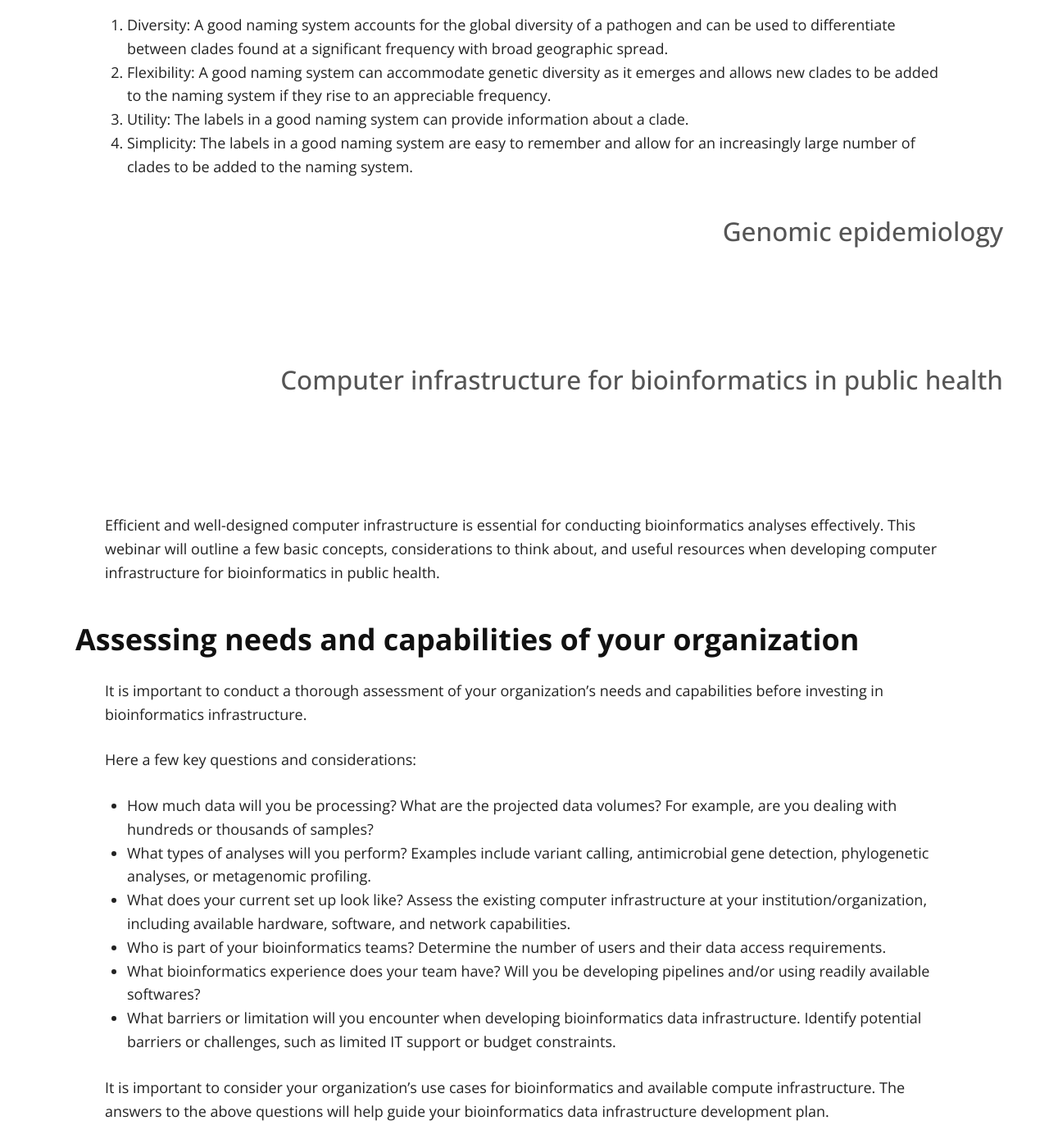
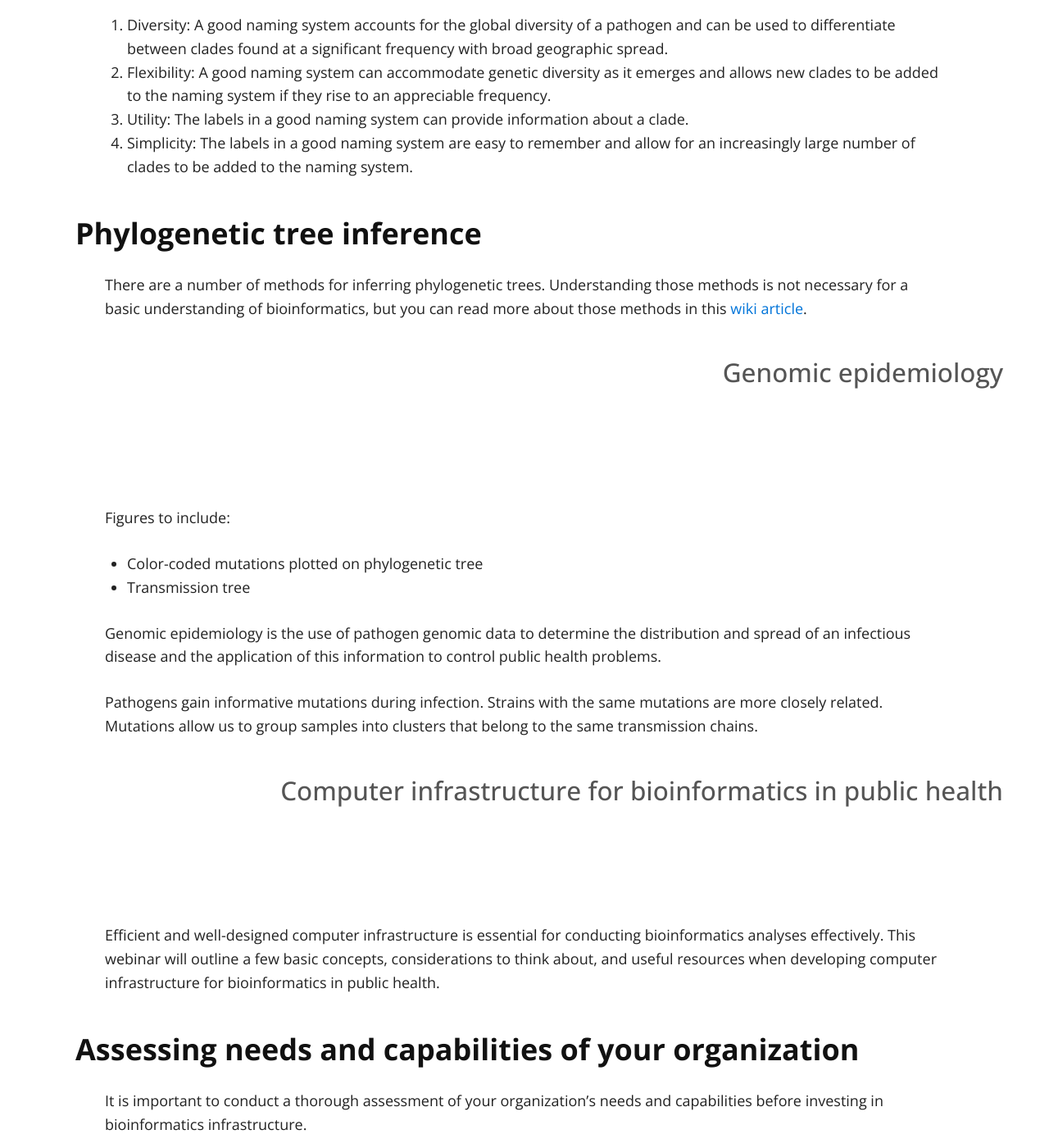
Before and after one commit to StaPH-B/midwest-region, a Jekyll site: the page built from in-progress/outline.md, in a window 1280 px wide and 1400 px high, scrolled down 21737 px. Shown: the whole window at 82% size. Built offline with Jekyll 4.4.1, drawn with Linux system fonts in a browser that asks for light colours; our own code applies the rules of GitHub Pages for plain Markdown files.

Commit message:
Add genomic epi and extra phylogentics

```diff
--- a/in-progress/outline.md
+++ b/in-progress/outline.md
@@ -542,7 +542,19 @@ On a small tree, it’s easy for us to give two clades simple and arbitrary name
 3. Utility: The labels in a good naming system can provide information about a clade.
 4. Simplicity: The labels in a good naming system are easy to remember and allow for an increasingly large number of clades to be added to the naming system.
 
+### Phylogenetic tree inference
+
+There are a number of methods for inferring phylogenetic trees. Understanding those methods is not necessary for a basic understanding of bioinformatics, but you can read more about those methods in this [wiki article](https://en.wikipedia.org/wiki/Computational_phylogenetics#Types_of_phylogenetic_trees_and_networks).
+
 ## Genomic epidemiology
+
+Figures to include:
+ - Color-coded mutations plotted on phylogenetic tree
+ - Transmission tree
+
+Genomic epidemiology is the use of pathogen genomic data to determine the distribution and spread of an infectious disease and the application of this information to control public health problems.
+
+Pathogens gain informative mutations during infection. Strains with the same mutations are more closely related. Mutations allow us to group samples into clusters that belong to the same transmission chains.
 
 ## Computer infrastructure for bioinformatics in public health
 
```
